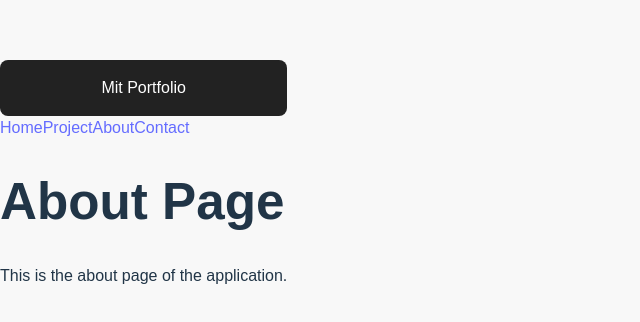
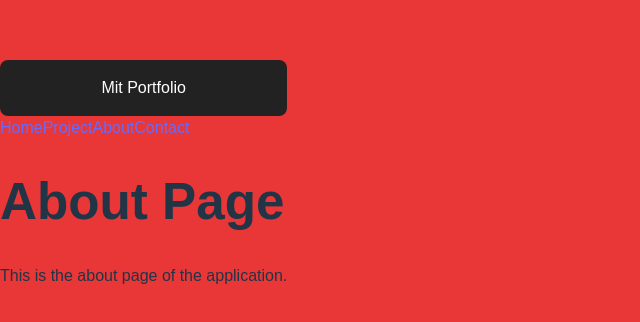
Before and after one commit to Sofienholm/sofienholm.github.io, a React (Vite) app: page / in a window 1280 px wide. Shown: the part 218-540 px from the top of the page, without its empty margins (0-640 px from the left). Built offline with nearby package versions, Linux system fonts and the light colour scheme.

Commit message:
Update main.css

```diff
--- a/src/main.css
+++ b/src/main.css
@@ -1,7 +1,7 @@
 /* src/main.css */
 body {
   font-family: "Brown-Regular", Arial, sans-serif;
-  background: #f8f8f8;
+  background: #e93636;
   margin: 0;
   padding: 0;
 }
```
